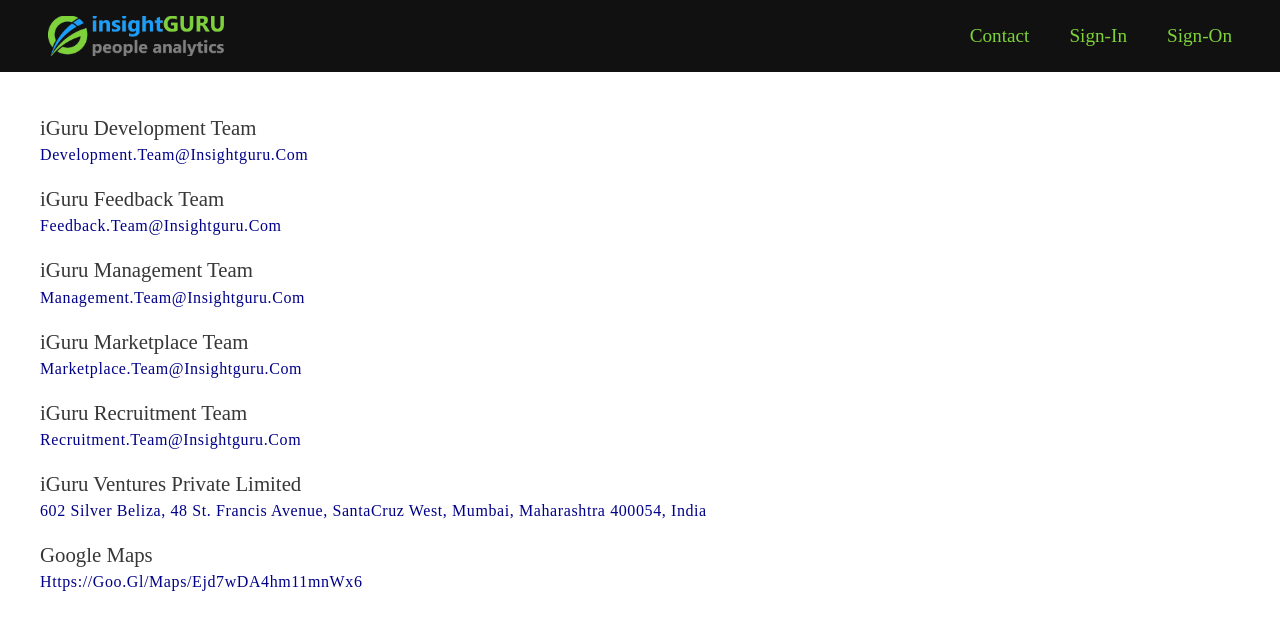
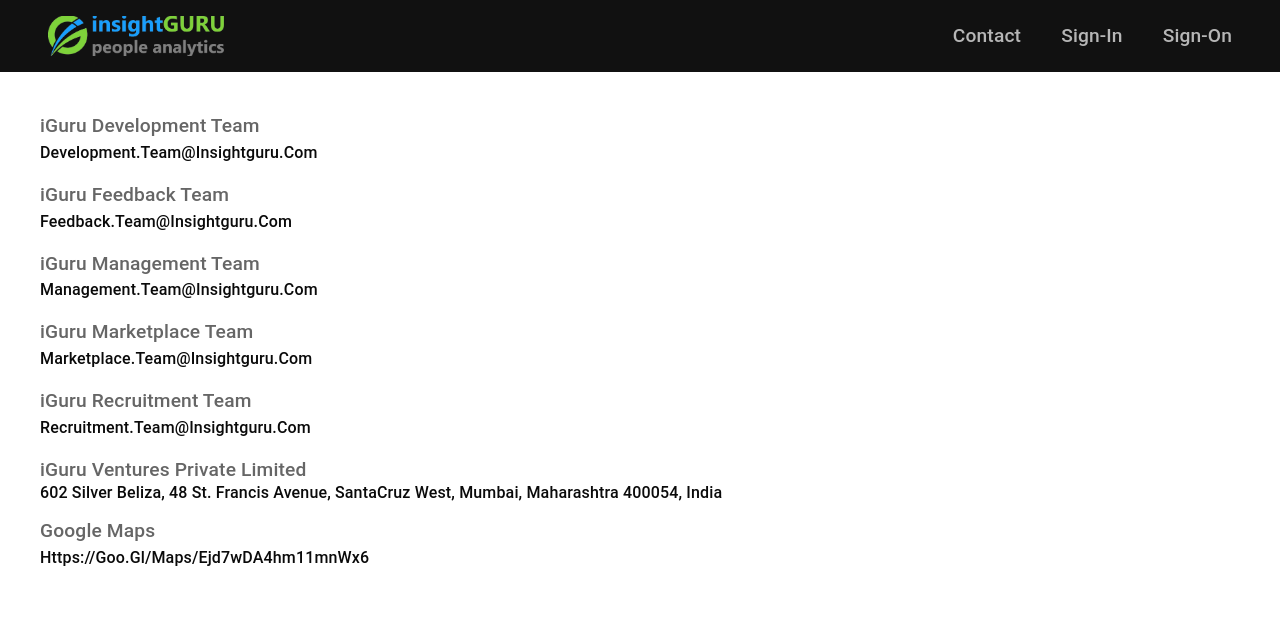
Before and after one commit to insightguru/insightguru-website, a React (Vite) app: page /contact in a window 1280 px wide. Shown: the top 630 px of the page. Built offline with nearby package versions, Linux system fonts and the light colour scheme.

Commit message:
navbar created resposive and added color theme of provided one

```diff
--- a/index.html
+++ b/index.html
@@ -1,14 +1,16 @@
 <!doctype html>
 <html lang="en">
+
 <head>
   <meta charset="UTF-8" />
   <link rel="icon" type="image/svg+xml" href="/vite.svg" />
   <meta name="viewport" content="width=device-width, initial-scale=1">
-    <title>Vite + React</title>
+  <title>Iguru</title>
 </head>
+
 <body>
   <div id="root"></div>
   <script type="module" src="/src/main.jsx"></script>
-    <!-- <script src="https://8f9p2muuv3.execute-api.ap-southeast-1.amazonaws.com/stage/iguru/redirect"></script> -->
 </body>
+
 </html>
--- a/src/Components/pages/Contact.jsx
+++ b/src/Components/pages/Contact.jsx
@@ -32,7 +32,7 @@
                     {
                         contacts.map((contact, ind) => {
                             return (
-                                <div className="contacts" key={contact.title+ind+Math.random()*1000}>
+                                <div className="contacts" key={contact.title + ind + Math.random() * 1000}>
                                     <p className='contact_title'>{contact.title}</p>
                                     <a className='contact_details' href={`mailto:${contact.details}`}>{contact.details}</a>
                                 </div>
--- a/src/Components/pages/NoPage.jsx
+++ b/src/Components/pages/NoPage.jsx
@@ -3,10 +3,13 @@
 
 function NoPage() {
     return (
-        <div className='Page_Text_404_Container'>
-            <p className='Text_404'>404</p>
-            <p className='Text_404'>Page Not Found</p>
-        </div>
+        <>
+            {/* //404 page code is here when route is not exist  */}
+            <div className='Page_Text_404_Container'>
+                <p className='Text_404'>404</p>
+                <p className='Text_404'>Page Not Found</p>
+            </div>
+        </>
     )
 }
 
--- a/src/Components/pages/pageComponents/Banner.jsx
+++ b/src/Components/pages/pageComponents/Banner.jsx
@@ -4,11 +4,14 @@
 
 function Banner() {
   return (
-    <div className='banner_container'>
-      <div className="banner_image">
-        <img loading='lazy' src={bannerImage} alt="bannerImage" />
+    <>
+      {/* // banner html is here  */}
+      <div className='banner_container'>
+        <div className="banner_image">
+          <img loading='lazy' src={bannerImage} alt="bannerImage" />
+        </div>
       </div>
-    </div>
+    </>
   )
 }
 
--- a/src/Components/pages/pageComponents/IguruWidget.jsx
+++ b/src/Components/pages/pageComponents/IguruWidget.jsx
@@ -4,17 +4,14 @@
 
 
 function IguruWidget() {
+
     return (
         <>
-
-            <div className="iguru_Widget_Container">
-                <iguru data-associateid=""></iguru>
-            </div>
+            <iguru data-associateid=""></iguru>
 
             <Helmet>
                 <script src="https://8f9p2muuv3.execute-api.ap-southeast-1.amazonaws.com/stage/iguru/redirect"></script>
             </Helmet>
-
         </>
     )
 }
--- a/src/Components/pages/pageComponents/Navbar.jsx
+++ b/src/Components/pages/pageComponents/Navbar.jsx
@@ -3,6 +3,7 @@
 import '../../styles/Home.css'
 import Logo from '../../../assets/main-logo.png'
 import { GiHamburgerMenu } from 'react-icons/gi';
+import IguruWidget from './IguruWidget';
 
 
 
@@ -22,6 +23,7 @@
                     <Link to='/contact' className='Nav_Links'>contact</Link>
                     <Link to='https://staging.insightguru.com/sign-in' className='Nav_Links'>sign-in</Link>
                     <Link to='https://staging.insightguru.com/sign-on/' className='Nav_Links'>sign-on</Link>
+                    {/* <IguruWidget /> */}
                 </div>
                 <label htmlFor="Nav-Toggle" className='Hum_burger_nav_icon'><GiHamburgerMenu /> </label>
             </div>
--- a/src/Components/styles/404.css
+++ b/src/Components/styles/404.css
@@ -3,6 +3,7 @@
     text-align: center;
     display: flex;
     flex-direction: column;
+    margin-top: 4.5rem;
 }
 
 .Page_Text_404_Container .Text_404 {
--- a/src/Components/styles/Contact.css
+++ b/src/Components/styles/Contact.css
@@ -1,10 +1,10 @@
-.contact_us_Container{
+.contact_us_Container {
     width: 100%;
     height: 100vh;
     margin-top: 4.5rem;
 }
 
-.Contact_Details_Listing{
+.Contact_Details_Listing {
     width: 100%;
     height: 100%;
     padding: 2.5em;
@@ -13,19 +13,23 @@
     gap: 1em;
 }
 
-.contact_title{
-    font-size: 1.3em;
-    color: rgb(56, 55, 55);
+.contact_title {
+    font-size: 1.2em;
+    color: #666666;
+    font-weight: 500;
+
 }
 
-.contact_details{
+.contact_details {
     font-size: 1em;
     transition: .3s;
-    color: rgb(0, 0, 136);
-    letter-spacing: .6px;
+    color: #0a0a0a;
     text-transform: capitalize;
+    font-weight: 500;
+    word-wrap: break-word;
+    line-height: 1;
 }
 
-.contact_details:hover{
+.contact_details:hover {
     text-decoration: underline;
 }
--- a/src/Components/styles/Home.css
+++ b/src/Components/styles/Home.css
@@ -33,7 +33,8 @@
     text-transform: capitalize;
     position: relative;
     width: max-content;
-    color: #7ED338;
+    color: #b6b6b6;
+    font-weight: 500;
 }
 
 .Nav_Links::after {
@@ -61,10 +62,13 @@
 
 
 /* //navbar responsive style is here  */
-.Nav-Toggle{
+/* //checkbox to toggle navbar  */
+.Nav-Toggle {
     display: none;
 }
-.Hum_burger_nav_icon{
+
+/* //humburger icon to click for toggling navbar */
+.Hum_burger_nav_icon {
     font-size: 1.7em;
     color: #7ED33A;
     cursor: pointer;
@@ -72,15 +76,15 @@
 }
 
 
-
-
+/* for Small screens, mobiles and tabs  */
+/* //media query for responsive navbar is here  */
 @media screen and (max-width : 769px) {
 
-    .Navbar{
+    .Navbar {
         padding-inline: 1rem;
     }
 
-    .Navbar_Listing{
+    .Navbar_Listing {
         display: flex;
         flex-direction: column;
         width: 100%;
@@ -88,21 +92,32 @@
         background-color: rgb(0, 0, 0);
         position: fixed;
         top: 4.5rem;
-        left : 100%;
+        left: 0;
         justify-content: flex-start;
         align-items: center;
         padding-top: 5em;
-        gap : 3.5em;
-        transition: .3s;
+        gap: 3.5em;
+        transform: scaleX(0);
+        transform-origin: left;
+        transition: transform .3s;
     }
 
-    .Hum_burger_nav_icon{
+    .Hum_burger_nav_icon {
         display: block;
     }
 
 
-    .Nav-Toggle:checked ~ .Navbar_Listing{
-        left : 0;
+    .Nav-Toggle:checked~.Navbar_Listing {
+        transform: scaleX(1);
+        transform-origin: right;
+    }
+
+    .Navbar_Listing::before {
+        content: '';
+        width: 100%;
+        border: 2px solid #7ED33A;
+        position: absolute;
+        top: 0;
     }
 
 }
@@ -129,8 +144,9 @@
 }
 
 
+/* for Small screens, mobiles and tabs  */
 /* //resposnive banner  */
-@media screen and (max-width : 769px){
+@media screen and (max-width : 769px) {
     .banner_container {
         height: 65vh;
     }
--- a/src/index.css
+++ b/src/index.css
@@ -18,6 +18,8 @@
 body {
   line-height: 1.5;
   -webkit-font-smoothing: antialiased;
+  font-family: "Roboto", "Helvetica", "Arial", sans-serif;
+  letter-spacing: 0.00938em;
 }
 /*
   5. Improve media defaults
```
Lines whose indentation alone changed are shown as unchanged.
